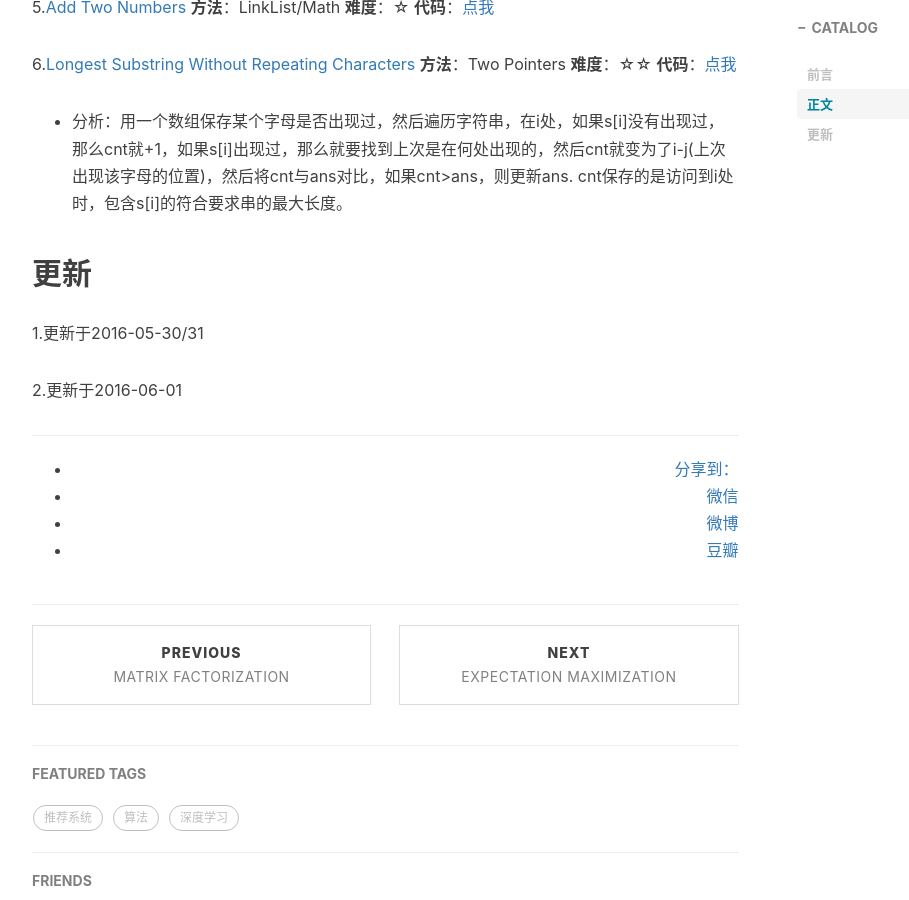
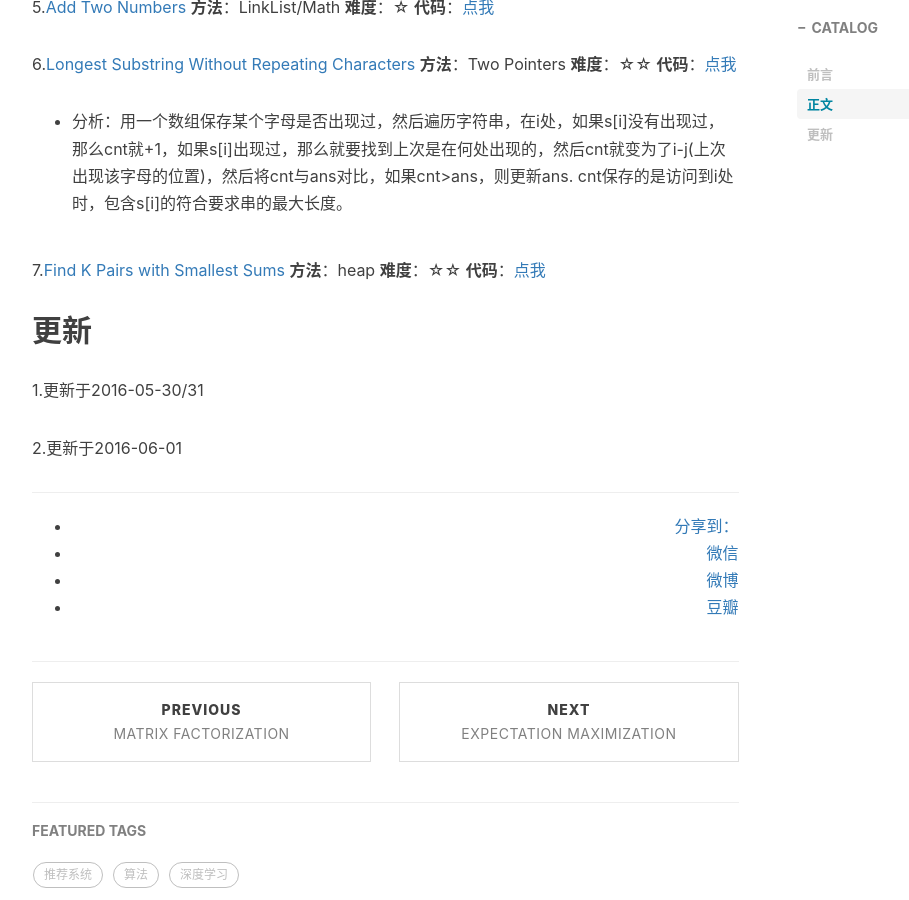
Before and after one commit to CoolIceFire/CoolIceFire.github.io, a Jekyll site: the page built from _posts/2016-05-30-leetcode.markdown, in a window 1280 px wide and 900 px high, scrolled down 1236 px. Shown: the whole window, without its empty margins (233-1142 px from the left). Built offline with Jekyll 4.4.1, drawn with Linux system fonts in a browser that asks for light colours; nearby versions of some CDN libraries; comment, search, counter and statistics services are not loaded.

Commit message:
Update 2016-05-30-leetcode.markdown

```diff
--- a/_posts/2016-05-30-leetcode.markdown
+++ b/_posts/2016-05-30-leetcode.markdown
@@ -41,6 +41,9 @@ tags:
 
 * 分析：用一个数组保存某个字母是否出现过，然后遍历字符串，在i处，如果s[i]没有出现过，那么cnt就+1，如果s[i]出现过，那么就要找到上次是在何处出现的，然后cnt就变为了i-j(上次出现该字母的位置)，然后将cnt与ans对比，如果cnt>ans，则更新ans. cnt保存的是访问到i处时，包含s[i]的符合要求串的最大长度。
 
+7.[Find K Pairs with Smallest Sums](https://leetcode.com/problems/find-k-pairs-with-smallest-sums/) **方法**：heap **难度**：☆☆
+**代码**：[点我](https://github.com/CoolIceFire/leetcode/blob/master/Find%20K%20Pairs%20with%20Smallest%20Sums)
+
 ## 更新
 
 1.更新于2016-05-30/31
```
